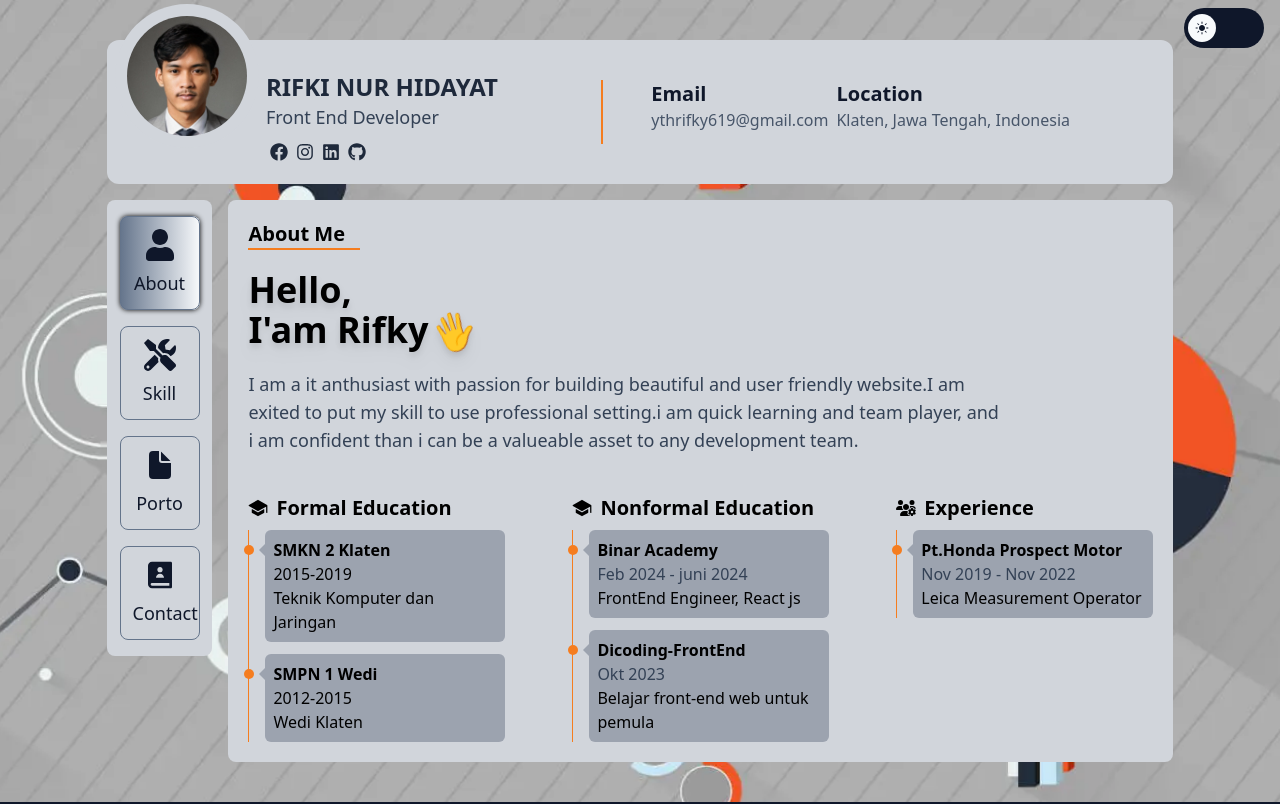
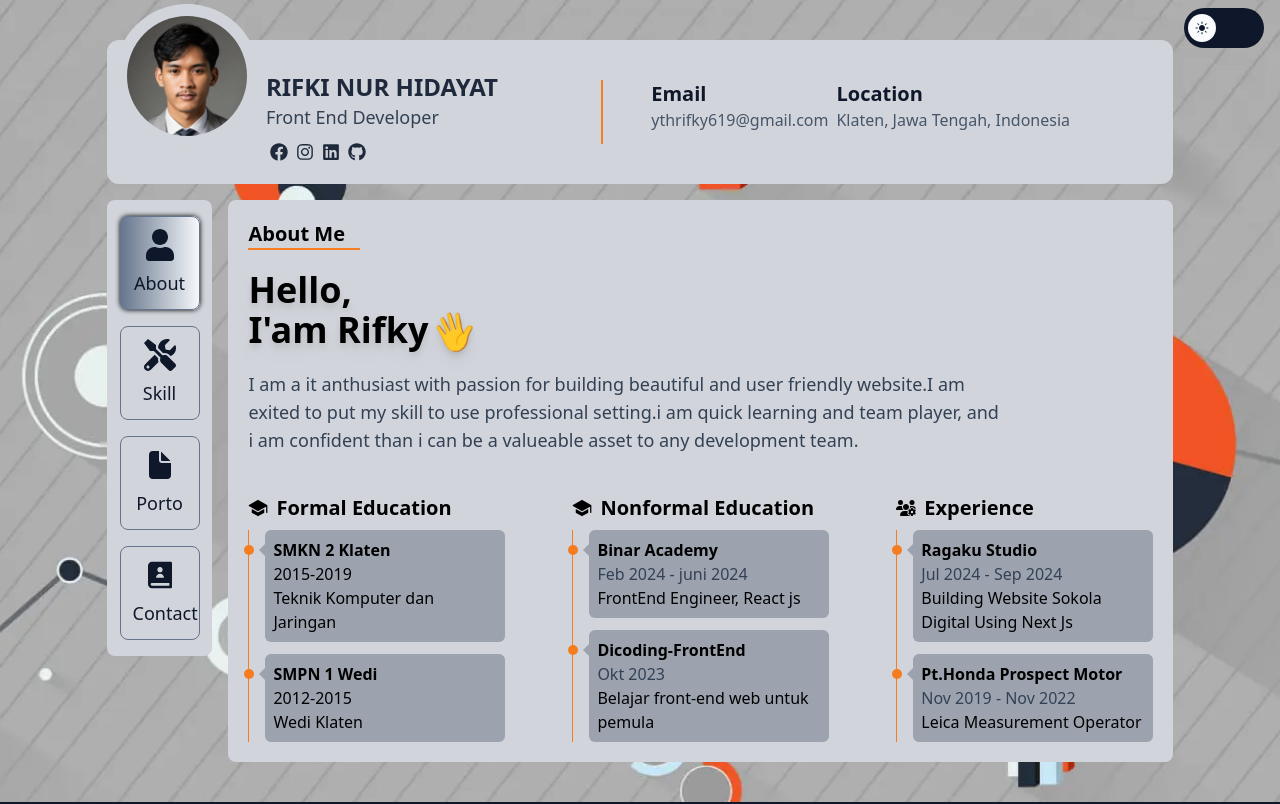
Before and after one commit to Rifkynur/portofolio, a React (Vite) app: page / in a window 1280 px wide. Shown: the top 804 px of the page. Built offline with nearby package versions, Linux system fonts and the light colour scheme.

Commit message:
add experience

```diff
--- a/src/data/data.jsx
+++ b/src/data/data.jsx
@@ -85,6 +85,11 @@ export const nonformalEducation = [
 
 // data experience
 export const experience = [
+  {
+    school: "Ragaku Studio",
+    timeRange: "Jul 2024 - Sep 2024",
+    desc: "Building Website Sokola Digital Using Next Js",
+  },
   {
     school: "Pt.Honda Prospect Motor",
     timeRange: "Nov 2019 - Nov 2022",
```
